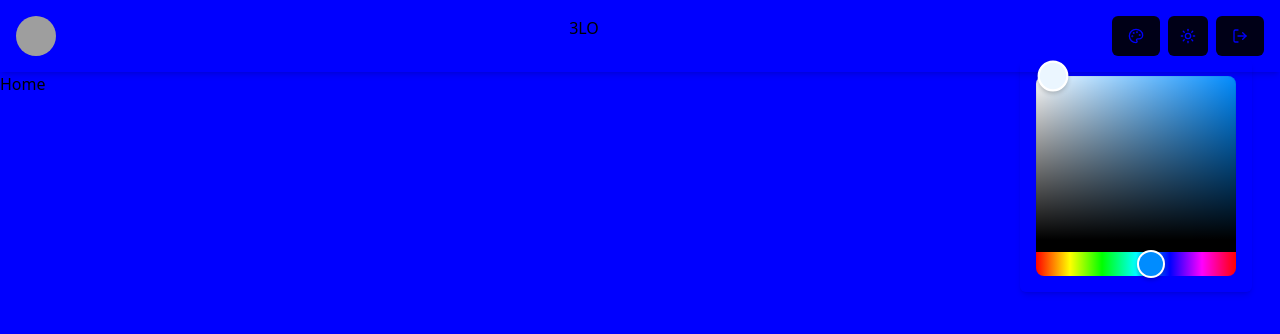
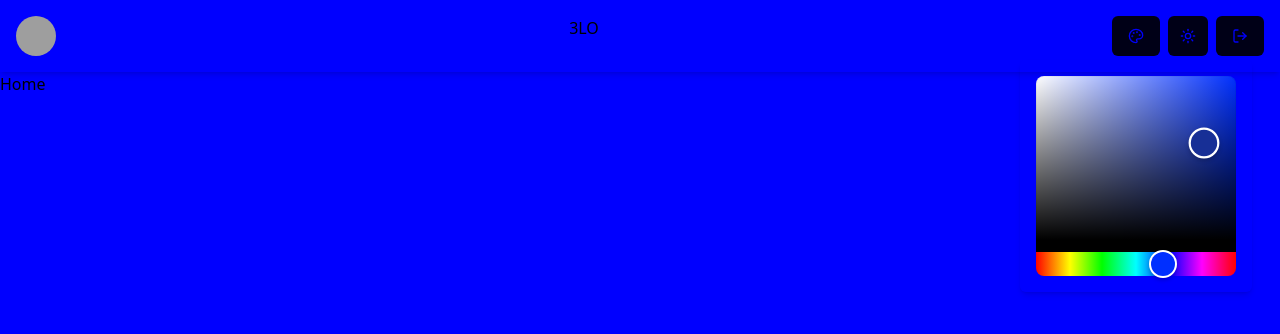
Before and after one commit to eduardonot/profilesapp, a React (Vite) app: page / in a window 1280 px wide. Both pictures are taken after a click on the button 1136 px from the left and 36 px from the top of the page. Shown: the top 334 px of the page. Built offline with nearby package versions, Linux system fonts and the light colour scheme; grey boxes are pictures that could not be loaded.

Commit message:
feat: implements color picker

```diff
--- a/src/components/misc/color-picker.tsx
+++ b/src/components/misc/color-picker.tsx
@@ -8,7 +8,7 @@ interface ColorPickerProps {
 
 export const ColorPicker = (props: ColorPickerProps) => {
   const { colors } = useTheme();
-  const [color, setColor] = useState(colors[0]);
+  const [color, setColor] = useState(colors[9]);
 
   useEffect(() => {
     props.onChange(color);
```
